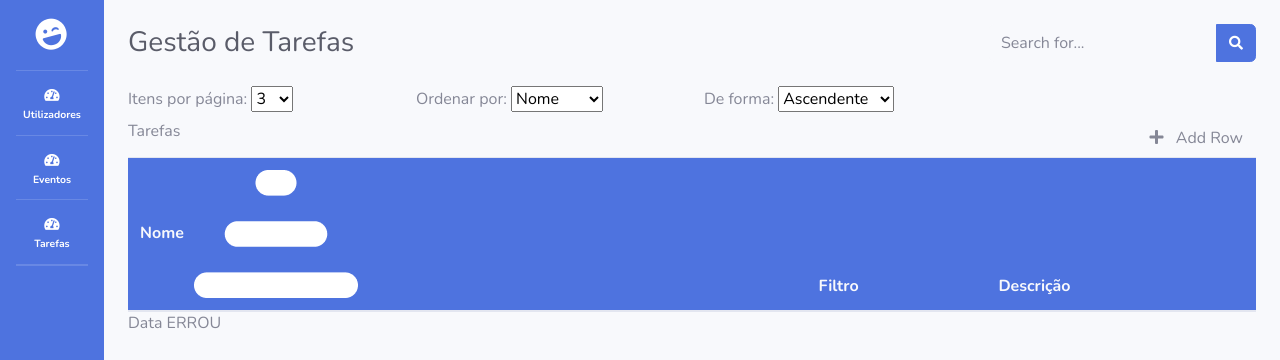
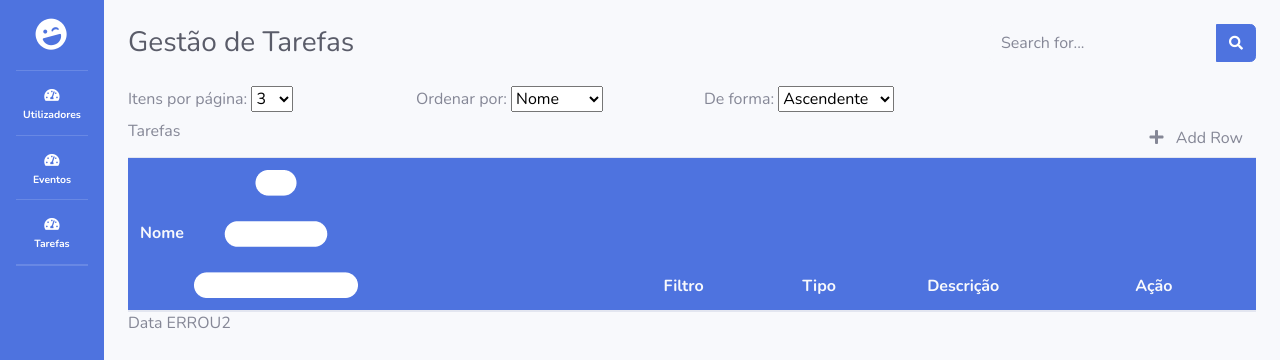
Before and after one commit to iloading/aplans, a PHP site: page /admin/pages/tarefas.php in a window 1280 px wide. Shown: the top 360 px of the page. Run offline with PHP 8.4, Linux system fonts and the light colour scheme; the visitor is signed in with stand-in values (Sample User, id 1); data that the repository does not hold is empty; some libraries are stand-ins or nearby versions.

Commit message:
tasks sem fixes

```diff
--- a/admin/ajax/tasks_table.php
+++ b/admin/ajax/tasks_table.php
@@ -8,6 +8,7 @@
 
 
     if (isset($_GET['items']) && trim($_GET['items']) != "") { // Se houver um limite de itens definido
+
         $itemsPorPag = $_GET['items'];
         $search = $_GET['search'];
         $wildcard = "%$search%";
@@ -62,9 +63,15 @@
                 case 'nome':
                     $tabela = "nome";
                     break;
+
                 case 'filtro':
                 $tabela = "filtro";
                     break;
+
+                case 'tipo':
+                $tabela = "tipo";
+                break;
+
                 case 'descricao':
                 $tabela = "descricao";
                     break;
@@ -137,6 +144,7 @@
                 $row_result = array();
                 $row_result["nome"] = htmlspecialchars($nome);
                 $row_result["filtro"] = htmlspecialchars($filtro);
+                $row_result["tipo"] = htmlspecialchars($tipo);
                 $row_result["descricao"] = htmlspecialchars($descricao);
                 $row_result["noPaginas"] = htmlspecialchars($no_de_pag);
                 $data[] = $row_result;
--- a/admin/pages/tarefas.php
+++ b/admin/pages/tarefas.php
@@ -111,9 +111,9 @@ require_once "../scripts/sc_check_admin.php";
 
 
         <script>
-            function update(id, nome, filtro, descricao) {
+            function update(id, nome, filtro, tipo, descricao) {
 
-                var query = "id" + id + "&nome=" + nome + "&filtro=" + filtro + "&descricao=" + descricao;
+                var query = "id" + id + "&nome=" + nome + "&filtro=" + filtro + "&tipo=" + tipo + "&descricao=" + descricao;
 
                 console.log(query);
 
@@ -167,14 +167,14 @@ require_once "../scripts/sc_check_admin.php";
 
                     })
                     .fail(function() { // Se existir um erro no pedido
-                        $('#users').html('Data ERROU'); // Escreve mensagem de erro
+                        $('#users').html('Data ERROU1'); // Escreve mensagem de erro
                     });
             }
         </script>
         <script>
-            function adicionar(id, nome, filtro, descricao) {
+            function adicionar(id, nome, filtro, tipo, descricao) {
 
-                var query1 = "nome=" + nome + "&filtro=" + filtro + "&descricao=" + descricao;
+                var query1 = "nome=" + nome + "&filtro=" + filtro + "&tipo=" + tipo + "&descricao=" + descricao;
 
                 console.log(query1);
 
@@ -240,7 +240,7 @@ require_once "../scripts/sc_check_admin.php";
                             //Antes de escrever o conteúdo organizado, vamos escrever o head da tabela com a variável de ordenação atual para que no próximo clique, troque a ordem
                             var span = "<span><img class=\"ordenar\"src='" + iconOrdenacao + "'></span>";
 
-                            var thead = "<tr class=\"bg-primary text-light \"><th id=\"nome\"class=\"coluna\">Nome</th><th id=\"filtro\"class=\"coluna\">Filtro</th><th id=\"descricao\"class=\"coluna\">Descrição</th><tr>"
+                            var thead = "<tr class=\"bg-primary text-light \"><th id=\"nome\"class=\"coluna\">Nome</th><th id=\"filtro\"class=\"coluna\">Filtro</th><th id=\"tipo\"class=\"coluna\">Tipo</th><th id=\"descricao\"class=\"coluna\">Descrição</th><th id=\"acao\"class=\"coluna\">Ação</th><tr>"
 
                             $('#colunaTabela').append(thead);
                             if (coluna != "") {
@@ -250,7 +250,7 @@ require_once "../scripts/sc_check_admin.php";
 
                             for (var i in data) {
 
-                                var linha = "<tr><th>" + data[i]["nome"] + "</th><th>" + data[i]["filtro"] + "</th><th>" + data[i]["descricao"];
+                                var linha = "<tr><th>" + data[i]["nome"] + "</th><th>" + data[i]["filtro"] + "</th><th>" + data[i]["tipo"] + "</th><th>" + data[i]["descricao"] + "</th><th><a href='#' data-toggle='modal' data-target='#myModal' data-id='" + i + "' class='editar'>Editar</a></th></tr>";
                                 $('#users').append(linha);
 
                                 resultados = data[i]["noPaginas"]
@@ -273,7 +273,7 @@ require_once "../scripts/sc_check_admin.php";
                             $('.editar').on("click", function() {
                                 var editarLinha = $(this).data('id');
 
-                                var modal_editar_body = '<label class="col-12 pl-0 mb-0 mt-2">Nome</label><input name="nome" type="text" id="update_nome" value="' + data[editarLinha]['nome'] + '"><label class="col-12 pl-0 mb-0 mt-2">Filtro</label><select name="filtro" id="modal_filtro"></select><label class="col-12 pl-0 mb-0 mt-2">Descrição</label><input name="descricao" type="text" id="update_descricao" value="' + data[editarLinha]['descricao'] + '">';
+                                var modal_editar_body = '<label class="col-12 pl-0 mb-0 mt-2">Nome</label><input name="nome" type="text" id="update_nome" value="' + data[editarLinha]['nome'] + '"><label class="col-12 pl-0 mb-0 mt-2">Filtro</label><select name="filtro" id="modal_filtro"></select><label class="col-12 pl-0 mb-0 mt-2">Tipo</label><input name="tipo" type="text" id="update_tipo" value="' + data[editarLinha]['descricao'] + '"><label class="col-12 pl-0 mb-0 mt-2">Descrição</label><input name="descricao" type="text" id="update_descricao" value="' + data[editarLinha]['descricao'] + '">';
 
 
                                 $("#modal_editar").html(modal_editar_body);
@@ -308,7 +308,7 @@ require_once "../scripts/sc_check_admin.php";
 
                         })
                     .fail(function() { // Se existir um erro no pedido
-                        $('#users').html('Data ERROU'); // Escreve mensagem de erro
+                        $('#users').html('Data ERROU2'); // Escreve mensagem de erro
                     });
 
                 return false; // keeps the page from not refreshing
@@ -361,9 +361,10 @@ require_once "../scripts/sc_check_admin.php";
                     id = $('#id').val();
                     nome = $('#update_nome').val();
                     filtro = $('#modal_filtro option').filter(":selected").val();
+                    tipo = $('#update_tipo').val();
                     descricao = $('#update_descricao').val();
 
-                    update(id, nome, filtro, descricao);
+                    update(id, nome, filtro, tipo, descricao);
 
 
 
@@ -389,9 +390,10 @@ require_once "../scripts/sc_check_admin.php";
                 $('#submeter_row').on("click", function() {
                     nome = $('#add_nome').val();
                     filtro = $('#add_filtro option').filter(":selected").val();
+                    tipo = $('#add_tipo').val();
                     descricao = $('#add_descricao').val();
 
-                    adicionar(nome, filtro, descricao);
+                    adicionar(nome, filtro, tipo, descricao);
 
                     search = $('#search').val();
                     ordem = $('#ordem').val();
@@ -521,8 +523,16 @@ require_once "../scripts/sc_check_admin.php";
                                                     <th id="filtro" class="coluna">
                                                         Filtro
                                                     </th>
+
+                                                    <th id="tipo" class="coluna">
+                                                        Tipo
+                                                    </th>
                                                     <th id="descricao" class="coluna">
                                                         Descrição
+                                                    </th>
+
+                                                    <th id="acao" class="coluna">
+                                                        Ação
                                                     </th>
 
 
```
